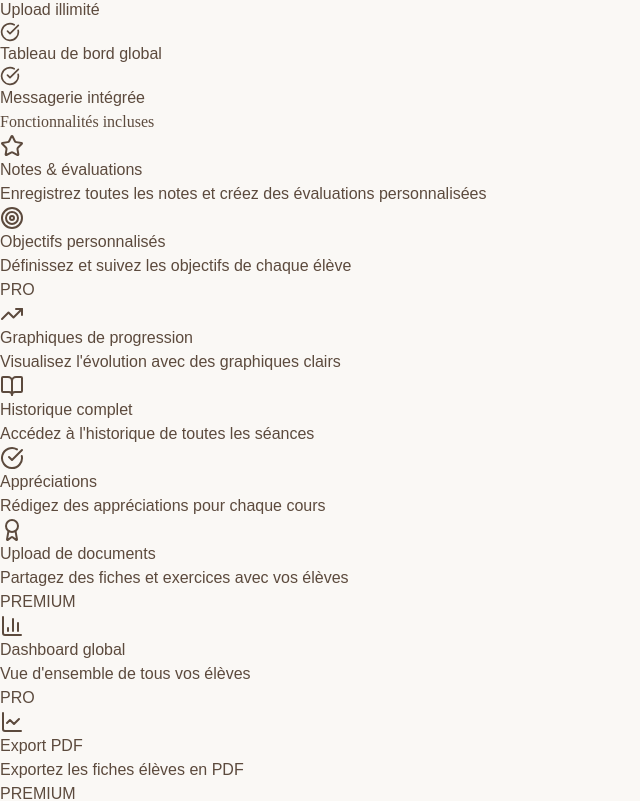
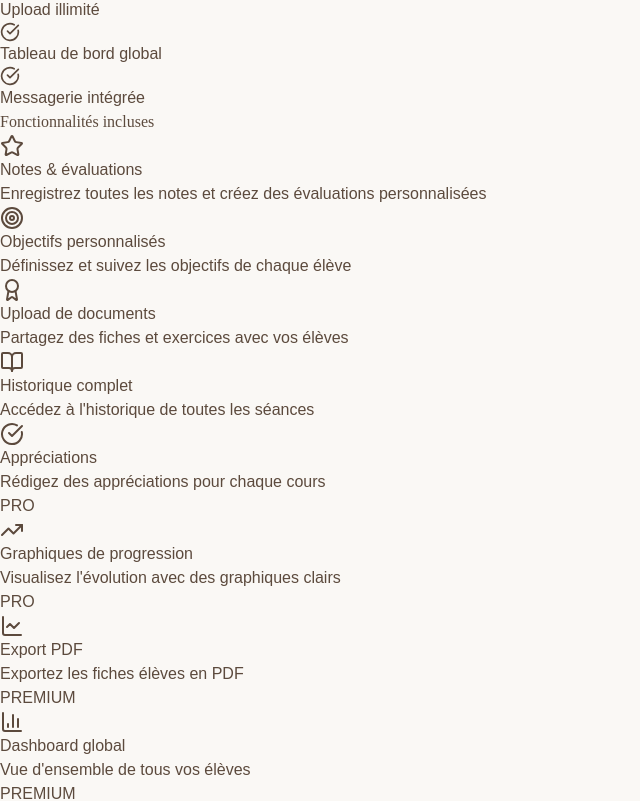
Before and after one commit to theoduffau2510/DOUDE, a React (Vite) app: page /suivi in a window 1280 px wide. Shown: the part 2464-3265 px from the top of the page, without its empty margins (0-640 px from the left). Built offline with nearby package versions, Linux system fonts and the light colour scheme; no server answers.

Commit message:
update: place des icon

```diff
--- a/src/pages/SuiviVitrine.jsx
+++ b/src/pages/SuiviVitrine.jsx
@@ -587,12 +587,12 @@ const handleSignUp = () => {
             {[
               { icon: Star, title: "Notes & évaluations", desc: "Enregistrez toutes les notes et créez des évaluations personnalisées", tier: "gratuit" },
               { icon: Target, title: "Objectifs personnalisés", desc: "Définissez et suivez les objectifs de chaque élève", tier: "gratuit" },
-              { icon: TrendingUp, title: "Graphiques de progression", desc: "Visualisez l'évolution avec des graphiques clairs", tier: "pro" },
+              { icon: Award, title: "Upload de documents", desc: "Partagez des fiches et exercices avec vos élèves", tier: "gratuit" },
               { icon: BookOpen, title: "Historique complet", desc: "Accédez à l'historique de toutes les séances", tier: "gratuit" },
               { icon: CheckCircle, title: "Appréciations", desc: "Rédigez des appréciations pour chaque cours", tier: "gratuit" },
-              { icon: Award, title: "Upload de documents", desc: "Partagez des fiches et exercices avec vos élèves", tier: "gratuit" },
+              { icon: TrendingUp, title: "Graphiques de progression", desc: "Visualisez l'évolution avec des graphiques clairs", tier: "pro" },
+              { icon: LineChart, title: "Export PDF", desc: "Exportez les fiches élèves en PDF", tier: "pro" },
               { icon: BarChart3, title: "Dashboard global", desc: "Vue d'ensemble de tous vos élèves", tier: "premium" },
-              { icon: LineChart, title: "Export PDF", desc: "Exportez les fiches élèves en PDF", tier: "pro" },
               { icon: Smartphone, title: "Messagerie sécurisée", desc: "Communiquer en sécurité avec l'élève et sa famille", tier: "premium" }
             ].map((feature, idx) => (
               <div key={idx} className="p-6 bg-white rounded-2xl hover:shadow-xl transition-all duration-300 relative">
```
